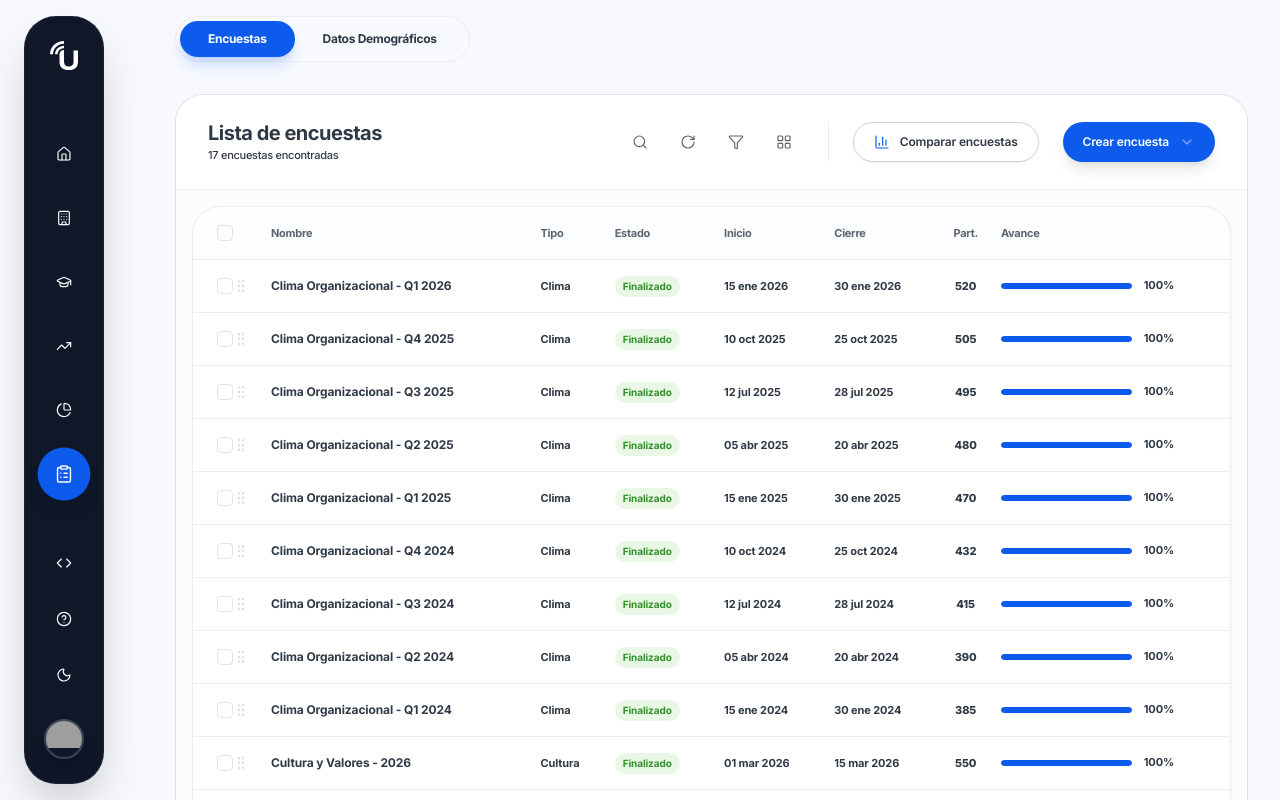
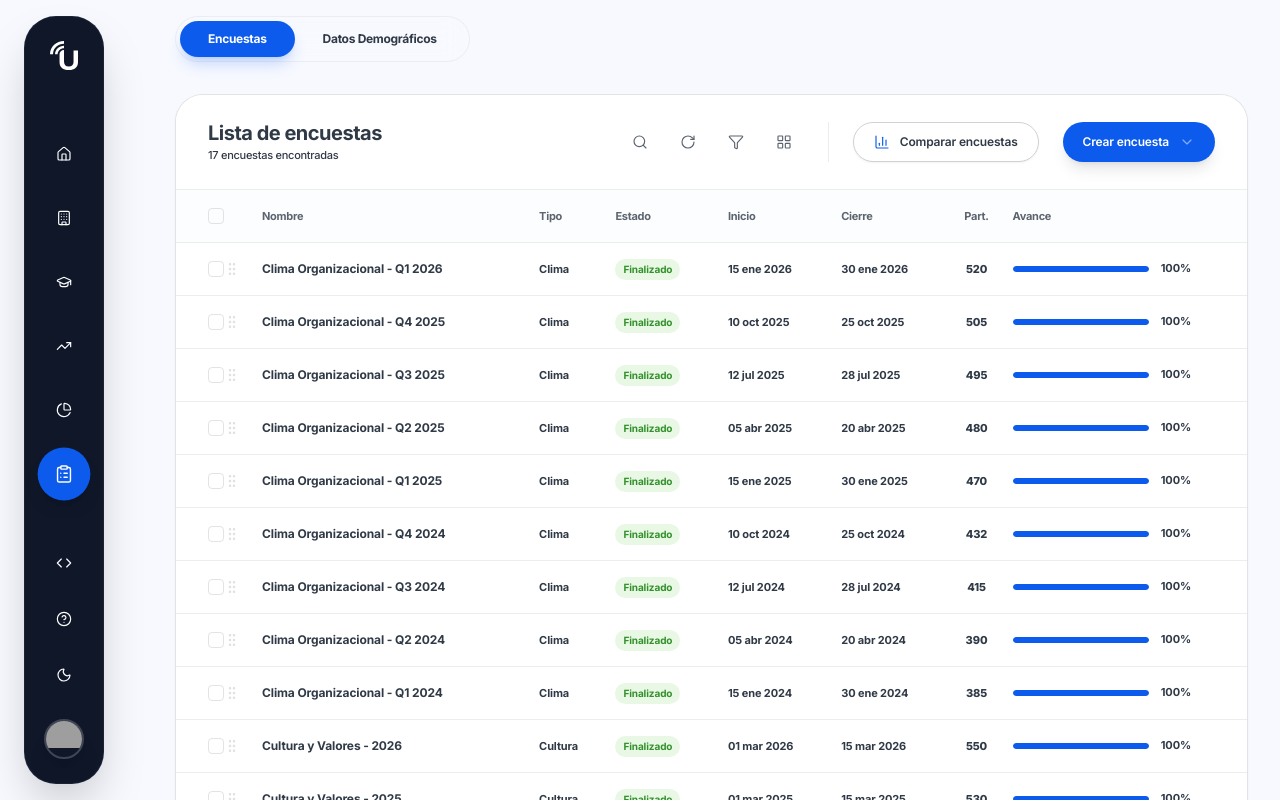
Before and after one commit to elkingarcia22/comparativo-encuestas-v1, a React (Vite) app in the folder ubits-prototype-playground/: page / in a window 1280 px wide. Shown: the top 800 px of the page. Built offline with nearby package versions, Linux system fonts and the light colour scheme; grey boxes are pictures that could not be loaded.

Commit message:
refactor: simplify home dashboard layout by removing redundant table container

```diff
--- a/ubits-prototype-playground/src/screens/EncuestasDashboard.tsx
+++ b/ubits-prototype-playground/src/screens/EncuestasDashboard.tsx
@@ -321,7 +321,7 @@ export const EncuestasDashboard: React.FC<EncuestasDashboardProps> = ({
  };
 
  return (
- <div className="flex flex-col h-full bg-surface-subtle rounded-xl border border-border/60 overflow-hidden shadow-sm">
+ <div className="flex flex-col h-full bg-surface rounded-xl border border-border/60 overflow-hidden shadow-sm">
  {/* Dashboard Header */}
  <div className="flex items-center justify-between px-8 py-6 border-b border-border/40 bg-surface">
  <div className="flex flex-col">
@@ -384,12 +384,11 @@ export const EncuestasDashboard: React.FC<EncuestasDashboardProps> = ({
   </div>
 
   {/* Table Content */}
- <div className="flex-1 overflow-auto px-4 py-4">
- <div className="bg-surface rounded-xl border border-border/40 shadow-sm overflow-hidden">
+  <div className="flex-1 overflow-auto">
     <Table>
       <TableHeader>
         <TableRow className="hover:bg-transparent border-b border-border/40 bg-muted/20">
- <TableHead className="w-[40px] px-6"><Checkbox className="border-border/60" /></TableHead>
+          <TableHead className="w-[40px] px-8"><Checkbox className="border-border/60" /></TableHead>
           <TableHead className="w-[30px] p-0"></TableHead>
           <TableHead className="text-[11px] font-bold text-text-secondary tracking-tight py-4">Nombre</TableHead>
           <TableHead className="text-[11px] font-bold text-text-secondary tracking-tight py-4">Tipo</TableHead>
@@ -404,7 +403,7 @@ export const EncuestasDashboard: React.FC<EncuestasDashboardProps> = ({
       <TableBody>
         {surveys.map((survey) => (
           <TableRow key={survey.id} className="border-b border-border/40 transition-all group">
- <TableCell className="px-6 py-4"><Checkbox className="border-border/60" /></TableCell>
+            <TableCell className="px-8 py-4"><Checkbox className="border-border/60" /></TableCell>
             <TableCell className="p-0"><GripVertical className="h-4 w-4 text-text-secondary opacity-20 group-hover:opacity-50 transition-opacity cursor-grab" /></TableCell>
             <TableCell className="py-4 text-[12px] font-bold text-text-primary">{survey.name}</TableCell>
             <TableCell className="text-[11px] font-bold text-text-secondary/70">{survey.type}</TableCell>
@@ -432,7 +431,6 @@ export const EncuestasDashboard: React.FC<EncuestasDashboardProps> = ({
         ))}
       </TableBody>
     </Table>
- </div>
   </div>
 
  {/* Pagination Footer */}
```
Lines whose indentation alone changed are shown as unchanged.
